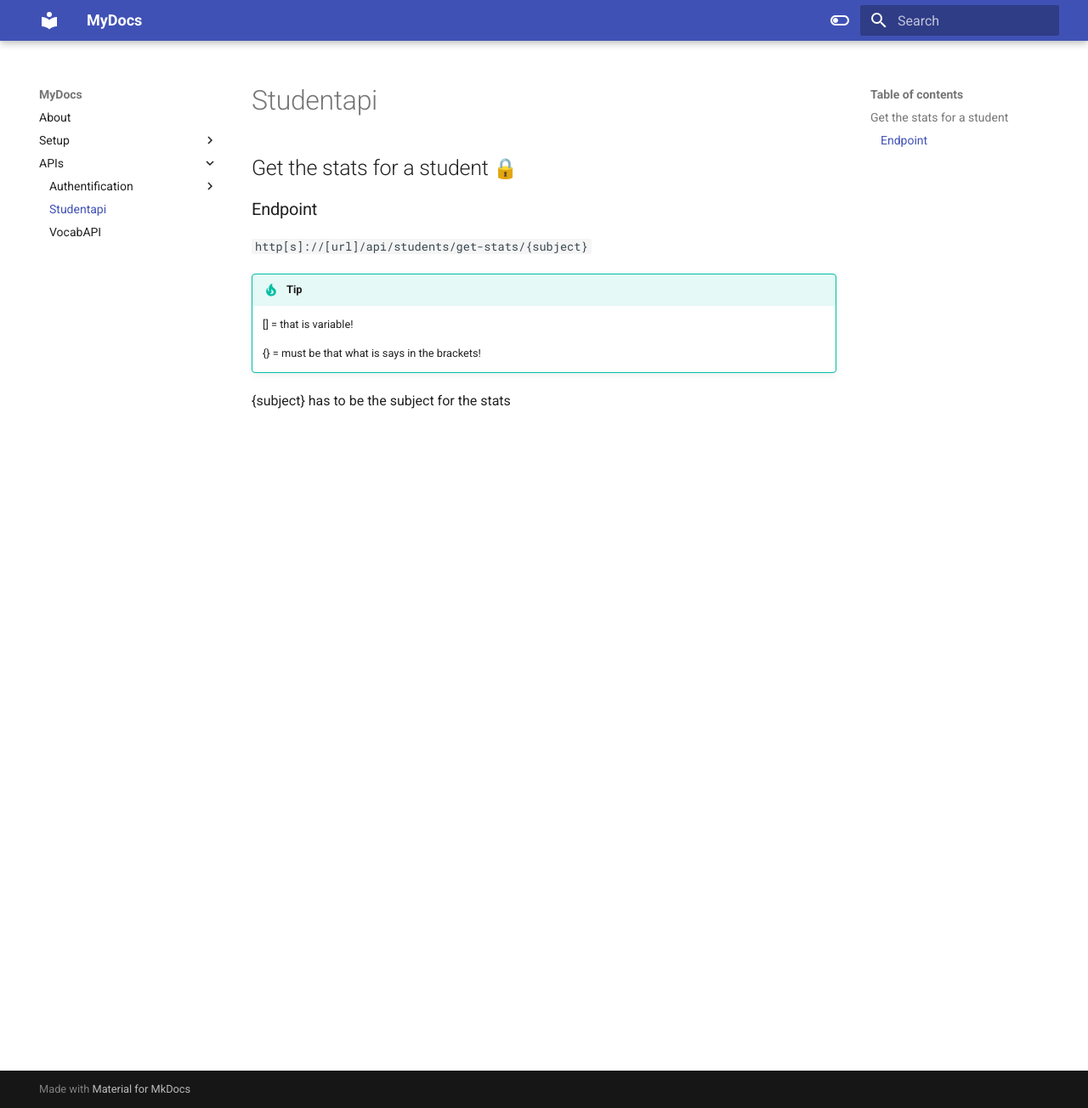
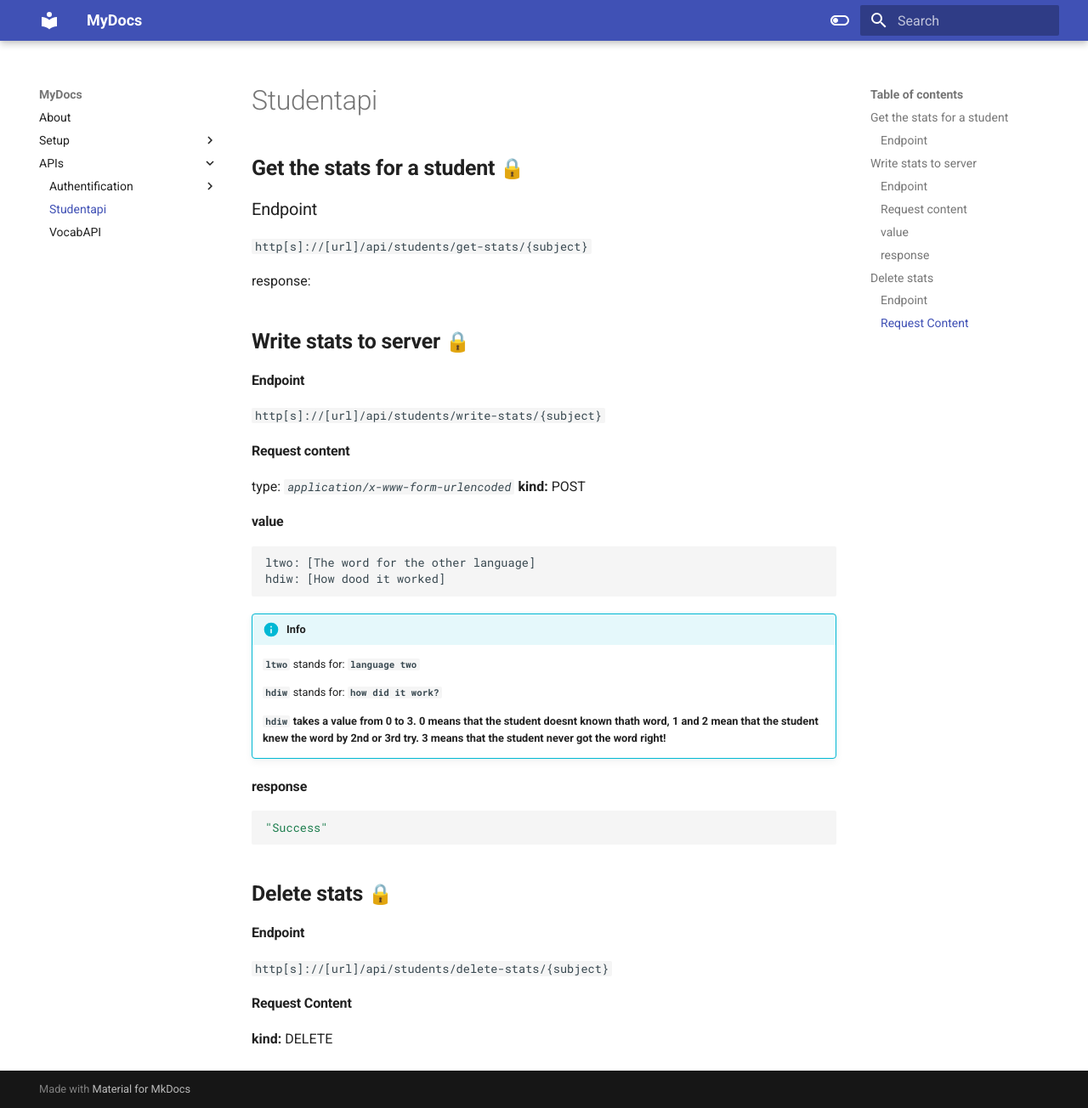
Before and after one commit to mawoka-myblock/vocabserver, an MkDocs documentation site: the page built from docs/studentapi.md, in a window 1280 px wide and 1304 px high. Shown: the whole window at 85% size. Built offline with MkDocs 1.6.1 and Material for MkDocs 9.7.7, drawn with Linux system fonts in a browser that asks for light colours; emoji names are drawn with the system emoji font.

Commit message:
Finished docs for now

````diff
--- a/docs/studentapi.md
+++ b/docs/studentapi.md
@@ -1,10 +1,37 @@
-## Get the stats for a student :lock:
+## **Get the stats for a student :lock:**
 ### Endpoint
 `http[s]://[url]/api/students/get-stats/{subject}`
-!!! tip
-    [] = that is variable!
 
-    {} = must be that what is says in the brackets!
+response:
 
 
-{subject} has to be the subject for the stats
+
+
+## **Write stats to server :lock:**
+#### Endpoint
+`http[s]://[url]/api/students/write-stats/{subject}`
+#### Request content
+type: *`application/x-www-form-urlencoded`*
+**kind:** POST
+#### value
+```
+ltwo: [The word for the other language]
+hdiw: [How dood it worked]
+```
+!!! info
+    **`ltwo`** stands for: **`language two`**
+
+    **`hdiw`** stands for: **`how did it work?`**
+
+    **`hdiw` takes a value from 0 to 3. 0 means that the student doesnt known thath word, 1 and 2 mean that the student knew the word by 2nd or 3rd try.
+    3 means that the student never got the word right!**
+#### response
+```json
+"Success"
+```
+
+## **Delete stats :lock:**
+#### Endpoint
+`http[s]://[url]/api/students/delete-stats/{subject}`
+#### Request Content
+**kind:** DELETE
````
Also changed, not shown: docs/authapi.md (+2 -3 lines), docs/userapi.md (+60 -0 lines), docs/vocabapi.md (+12 -1 lines).
